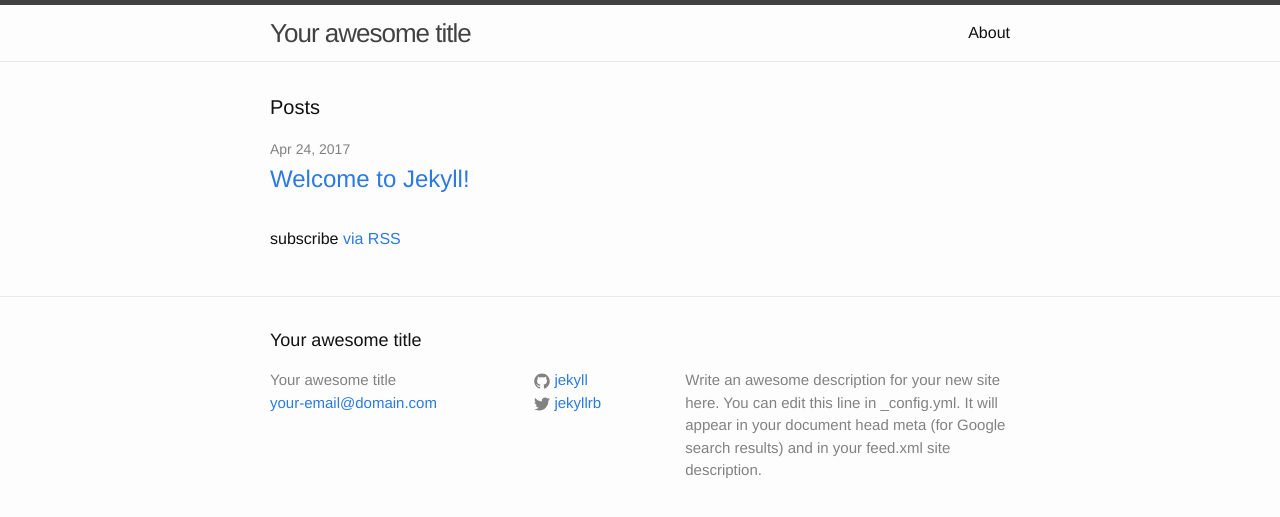
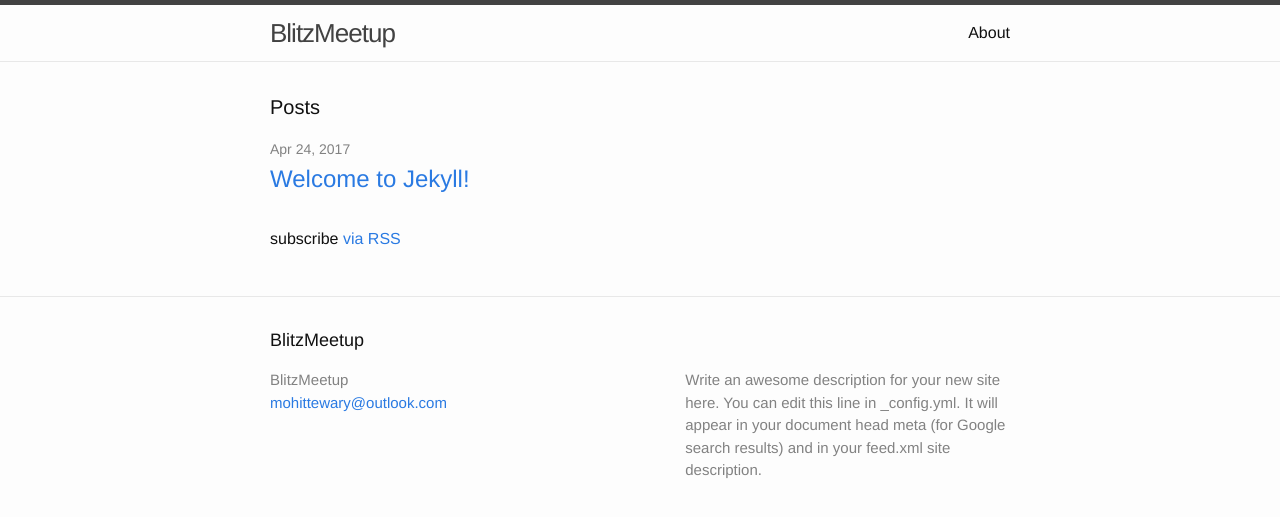
Before and after one commit to mohmox/mohmox, a Jekyll site: the page built from index.html, in a window 1280 px wide. Shown: the top 517 px of the page. Built offline with Jekyll 4.4.1, drawn with Linux system fonts in a browser that asks for light colours.

Commit message:
Update _config.yml

```diff
--- a/_config.yml
+++ b/_config.yml
@@ -6,16 +6,14 @@
 # 'jekyll serve'. If you change this file, please restart the server process.
 
 # Site settings
-title: Your awesome title
-email: your-email@domain.com
+title: BlitzMeetup
+email: mohittewary@outlook.com
 description: > # this means to ignore newlines until "baseurl:"
   Write an awesome description for your new site here. You can edit this
   line in _config.yml. It will appear in your document head meta (for
   Google search results) and in your feed.xml site description.
 baseurl: "" # the subpath of your site, e.g. /blog
-url: "http://yourdomain.com" # the base hostname & protocol for your site
-twitter_username: jekyllrb
-github_username:  jekyll
+url: www.blitzmeetup.com # the base hostname & protocol for your site
 
 # Build settings
 markdown: kramdown
```
